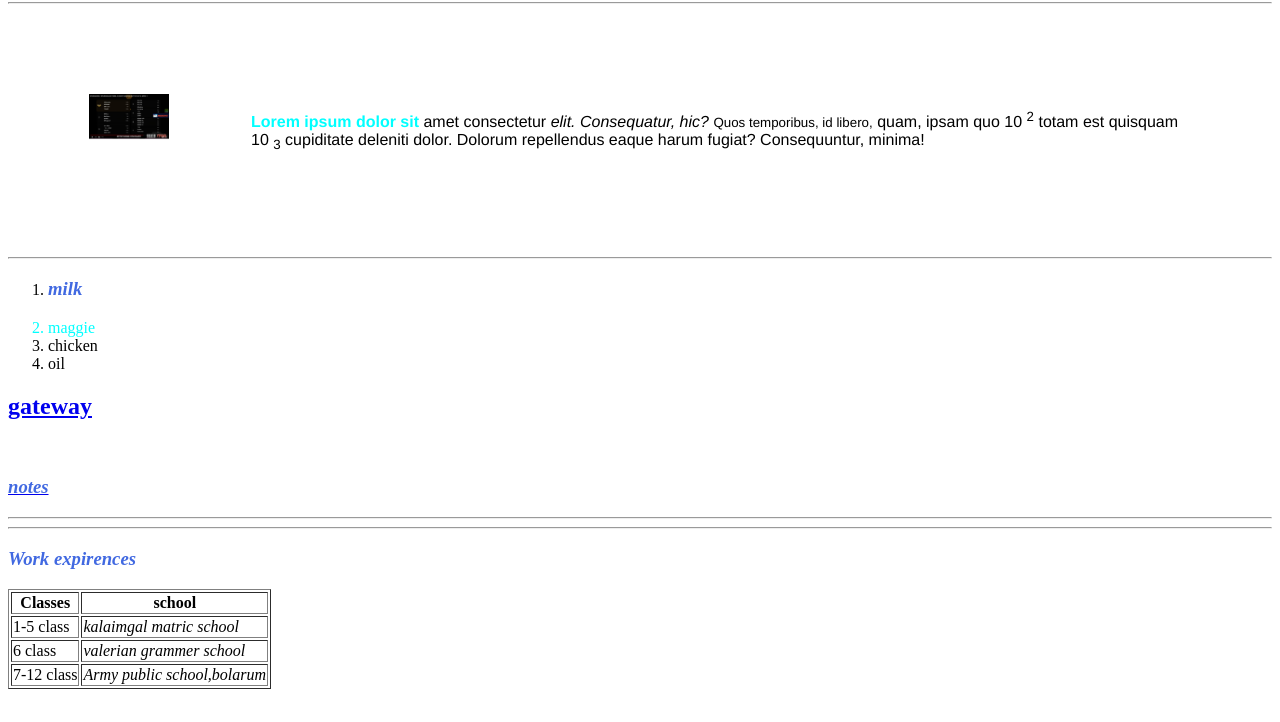
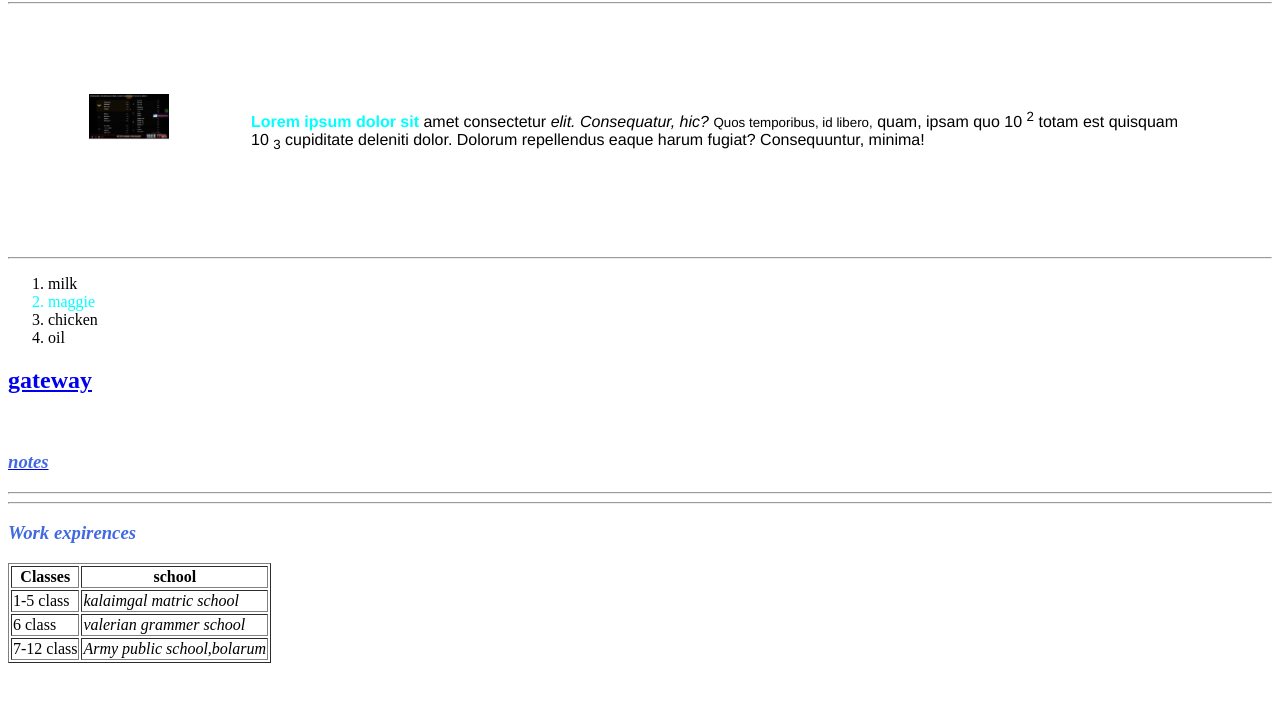
Before and after one commit to Ranjithfury/cv, a plain HTML site: page index.html in a window 1280 px wide. Shown: the part 78-800 px from the top of the page. Drawn offline with Linux system fonts and the light colour scheme.

Commit message:
Update index.html

```diff
--- a/index.html
+++ b/index.html
@@ -28,7 +28,7 @@
 
     <hr />
     <ol>
-      <li><h3>milk</h3></li>
+      <li>milk</li>
       <li class="dot">maggie</li>
       <li>chicken</li>
       <li>oil</li>
```
